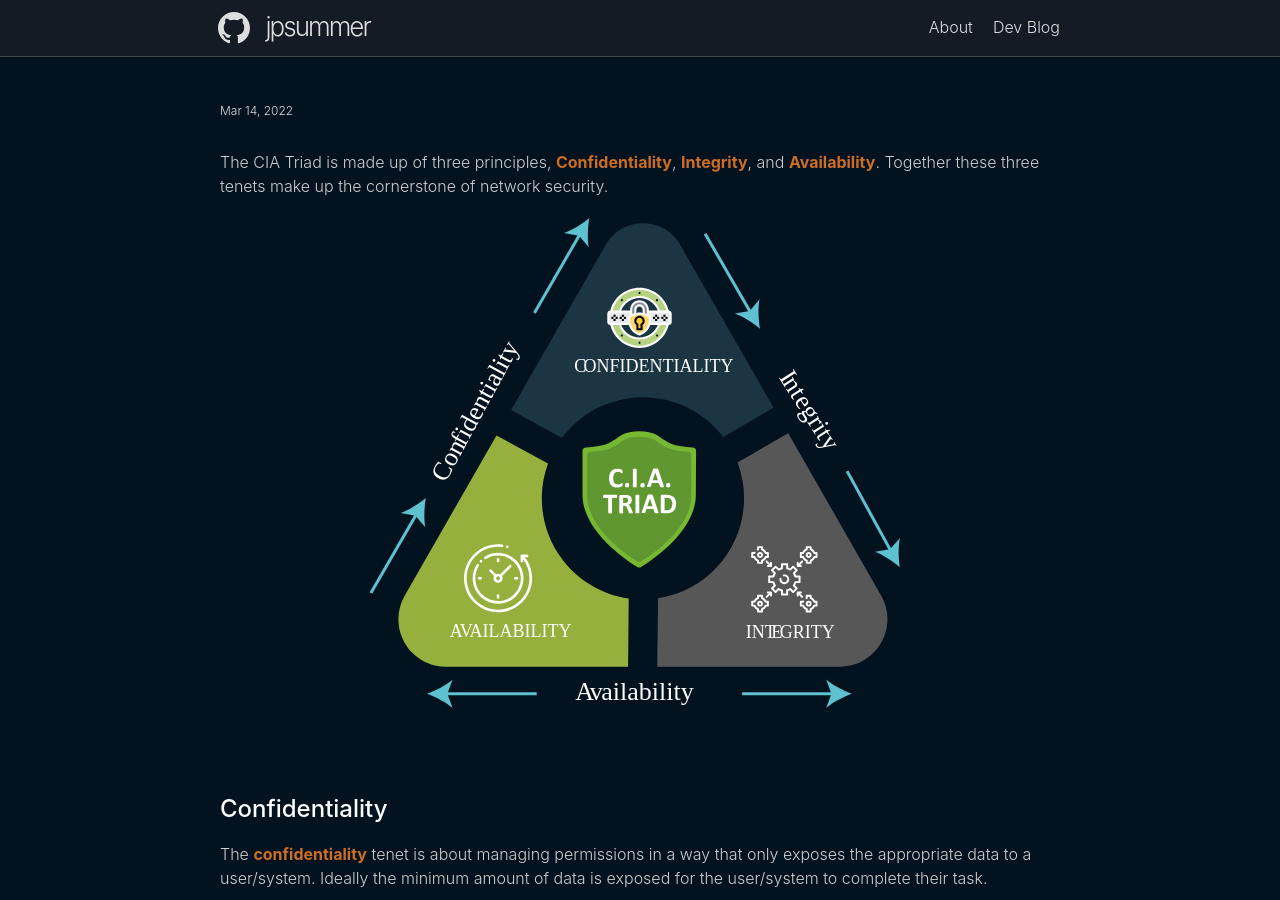
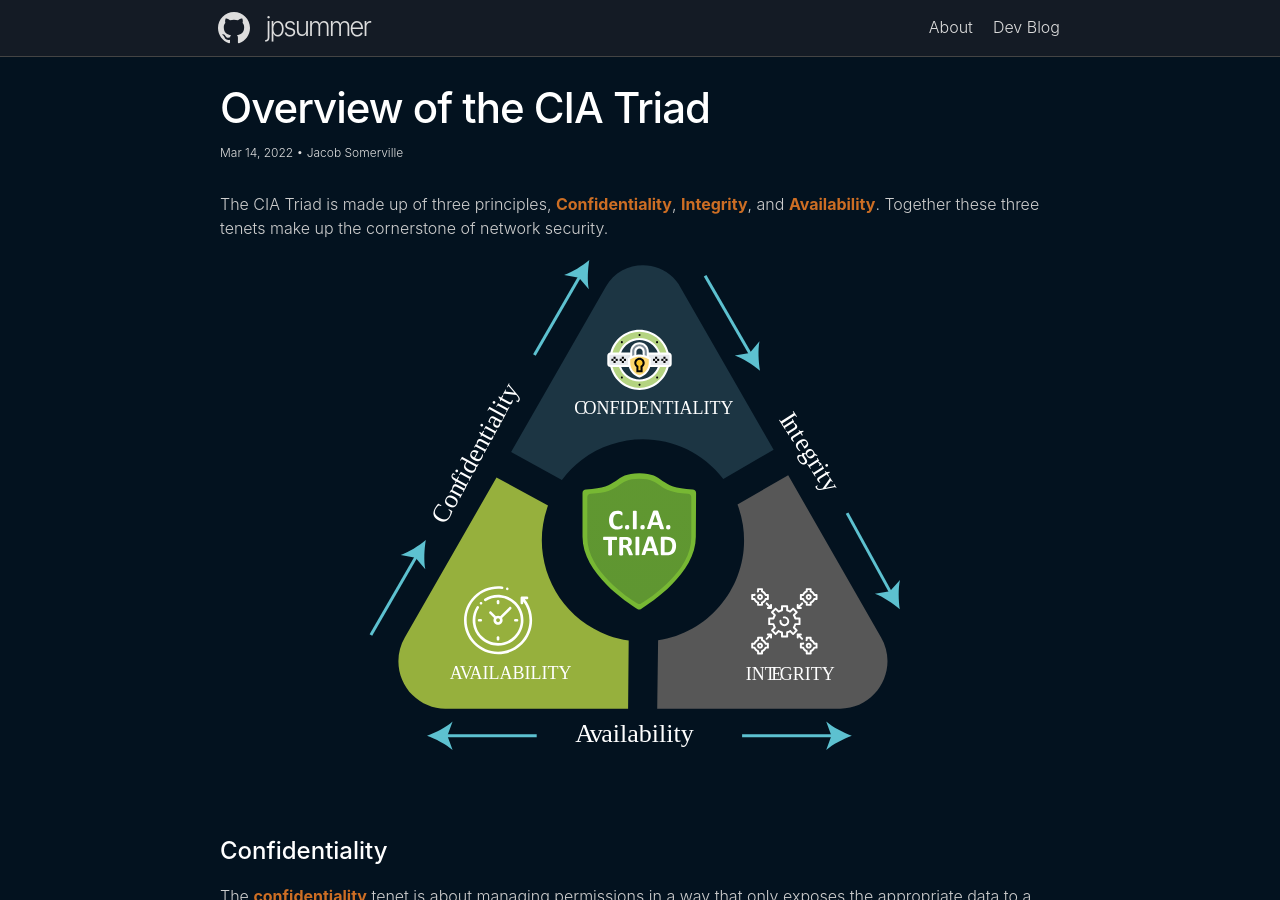
Before and after one commit to jpsummer/jpsummer-web, a Jekyll site: the page built from blog/network/security/_posts/2022-03-14-cia-triad.md, in a window 1280 px wide and 900 px high. Built offline with Jekyll 4.4.1, drawn with Linux system fonts in a browser that asks for light colours.

Commit message:
fixed up post metadata

```diff
--- a/_layouts/blog-categories.html
+++ b/_layouts/blog-categories.html
@@ -23,7 +23,9 @@ layout: default
             {%- for post in site.categories[category] -%}
               <li>
                 {%- assign date_format = site.date_format | default: "%b %-d, %Y" -%}
+                {%- assign author = post.author | default: site.author -%}
                 <span class="post-meta">{{ post.date | date: date_format }}</span>
+                <span itemprop="author" itemscope itemtype="http://schema.org/Person"> • <span class="post-meta p-author h-card"itemprop="name">{{ author }}</span></span>
 
                 <h3>
                   <a class="post-link" href="{{ post.url | relative_url }}">{{ post.title | escape }}</a>
--- a/_layouts/blog-latest.html
+++ b/_layouts/blog-latest.html
@@ -16,7 +16,9 @@ layout: default
       {%- for post in site.posts -%}
         <li>
           {%- assign date_format = site.minima.date_format | default: "%b %-d, %Y" -%}
+          {%- assign author = post.author | default: site.author -%}
           <span class="post-meta">{{ post.date | date: date_format }}</span>
+          <span itemprop="author" itemscope itemtype="http://schema.org/Person"> • <span class="post-meta p-author h-card" itemprop="name">{{ author }}</span></span>
 
           <h3>
             <a class="post-link" href="{{ post.url | relative_url }}">{{ post.title | escape }}</a>
--- a/_layouts/post.html
+++ b/_layouts/post.html
@@ -6,13 +6,13 @@ layout: default
   <header class="post-header">
     <h1 class="post-title p-name" itemprop="name headline">{{ page.heading | escape }}</h1>
     <p class="post-meta">
+      {%- assign date_format = site.date_format | default: "%b %-d, %Y" -%}
+      {%- assign author = post.author | default: site.author -%}
       <time class="dt-published" datetime="{{ page.date | date_to_xmlschema }}" itemprop="datePublished">
-        {%- assign date_format = site.minima.date_format | default: "%b %-d, %Y" -%}
         {{ page.date | date: date_format }}
       </time>
-      {%- if page.author -%}
-        • <span itemprop="author" itemscope itemtype="http://schema.org/Person"><span class="p-author h-card" itemprop="name">{{ page.author }}</span></span>
-      {%- endif -%}</p>
+        • <span itemprop="author" itemscope itemtype="http://schema.org/Person"><span class="p-author h-card" itemprop="name">{{ author }}</span></span>
+      </p>
   </header>
 
   <div class="post-content e-content" itemprop="articleBody">
--- a/blog/network/security/_posts/2022-03-14-cia-triad.md
+++ b/blog/network/security/_posts/2022-03-14-cia-triad.md
@@ -1,7 +1,9 @@
 ---
 layout: post
-title:  "CIA Triad"
+title:  CIA Triad
+heading: Overview of the CIA Triad
 date:   2022-03-14 20:00:00 +0930
+author: Jacob Somerville
 ---
 The CIA Triad is made up of three principles, **Confidentiality**, **Integrity**, and **Availability**.
 Together these three tenets make up the cornerstone of network security.
```
Also changed, not shown: blog/network/cloud/_posts/2022-03-15-cloud-services.md (+3 -1 lines).
